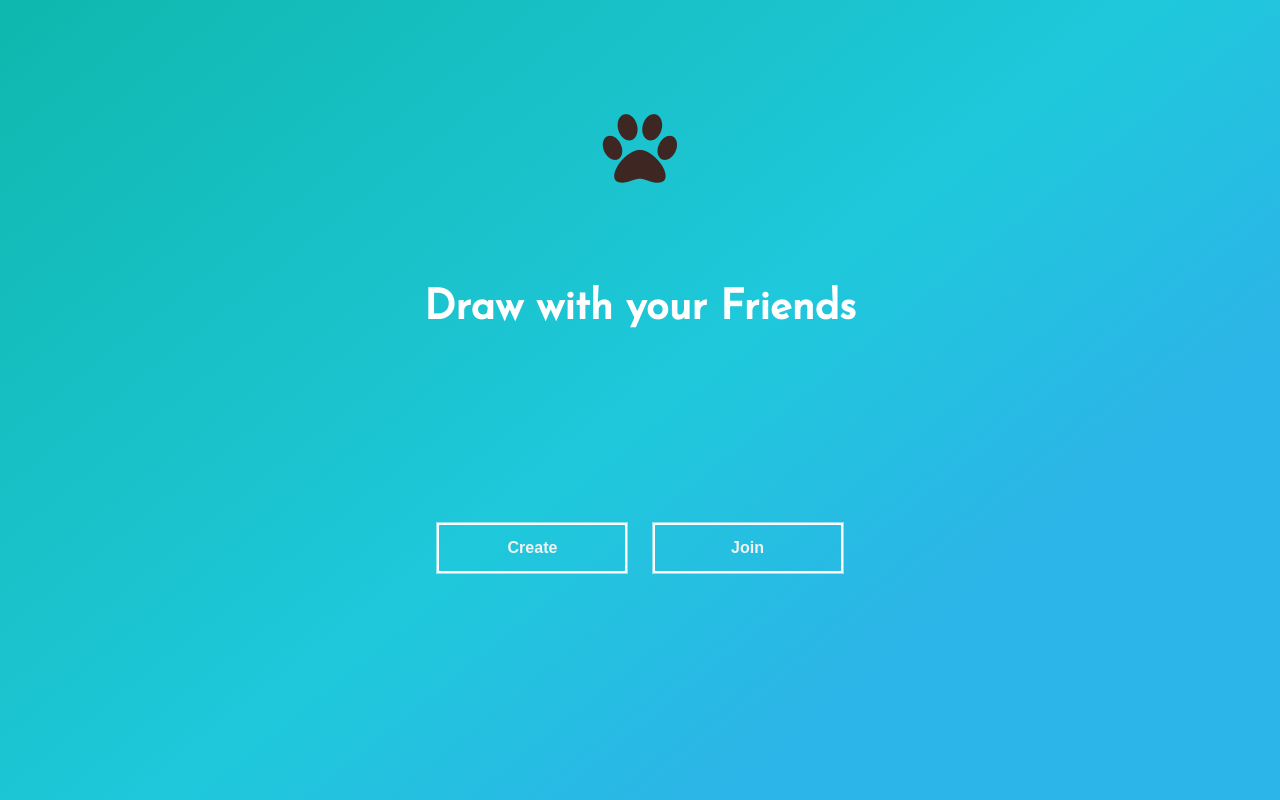
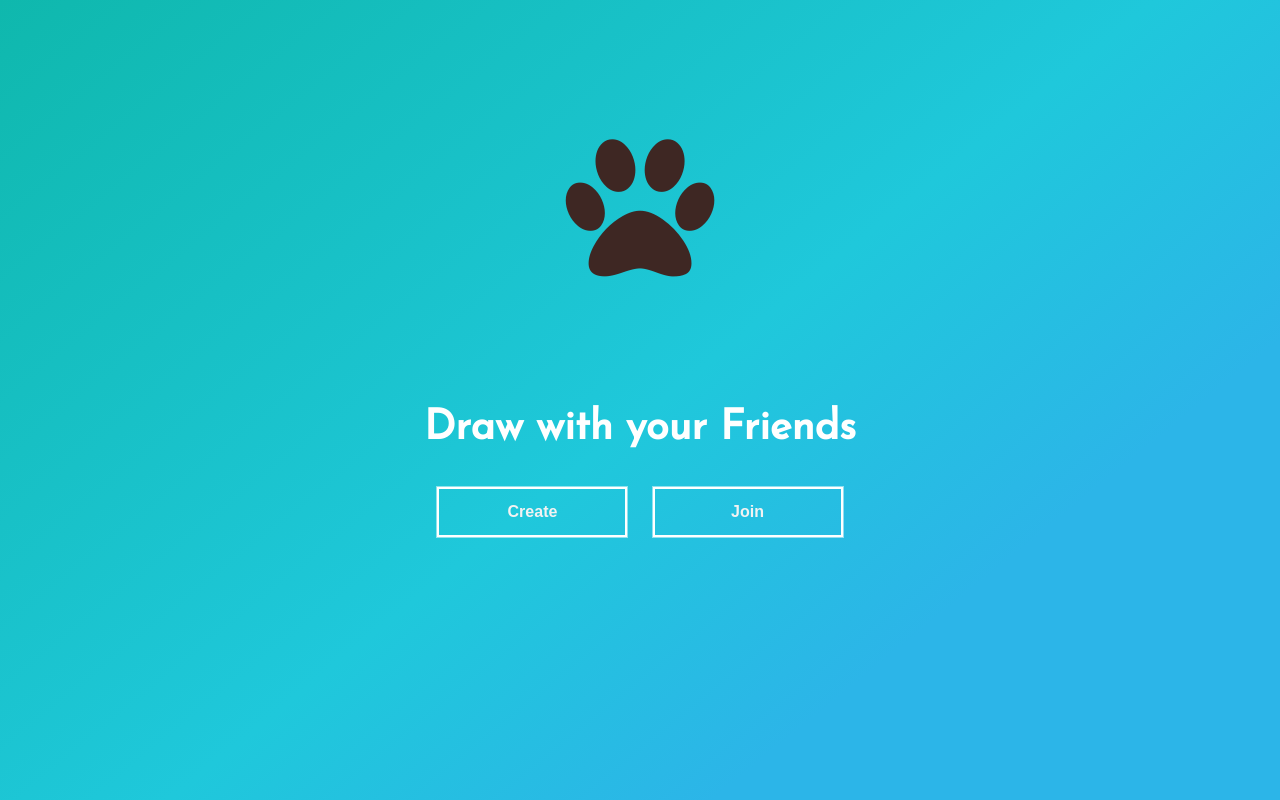
Before and after one commit to ChaituVR/whiteboard, a website: page client/index.html in a window 1280 px wide. Drawn offline with Linux system fonts and the light colour scheme.

Commit message:
:lying_face: refactor

```diff
--- a/app/routes/index.js
+++ b/app/routes/index.js
@@ -1,4 +1,4 @@
-`use strict`;
+"use strict";
 var express = require('express');
 var path = require("path");
 
--- a/app/socket/index.js
+++ b/app/socket/index.js
@@ -1,4 +1,4 @@
-`use strict`;
+"use strict";
 var fs = require('fs');
 
 module.exports = function (socket,SocketsList,io){
--- a/client/index.html
+++ b/client/index.html
@@ -21,7 +21,7 @@
 
         .buttons {
 
-            margin: 23vh 20px;
+            /*margin: 20vh 0;*/
         }
 
         button {
@@ -53,7 +53,9 @@
 
         #site-icon {
           text-align: center;
-          margin:100px;
+          /*margin-top:100px;*/
+          font-size: 2em;
+          margin:15vh 0;
           color:#3e2723;
         }
     </style>
--- a/server.js
+++ b/server.js
@@ -1,4 +1,4 @@
-`use strict`;
+"use strict";
 var express = require('express');
 var app = express();
 var http = require('http').createServer(app);
```
Also changed, not shown: client/404.html (+0 -4 lines).
